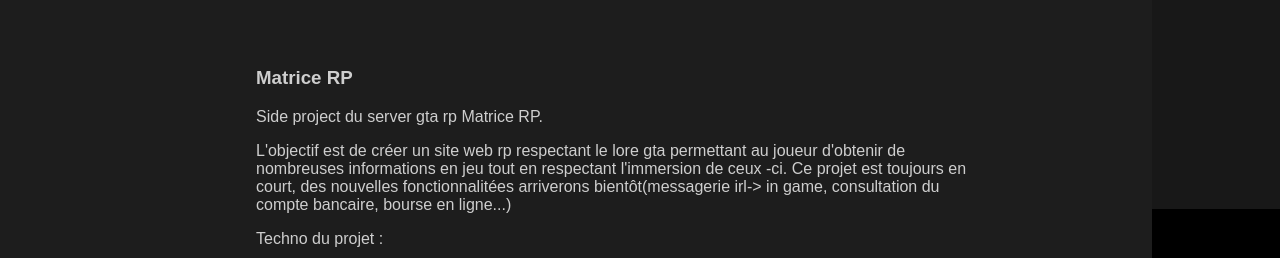
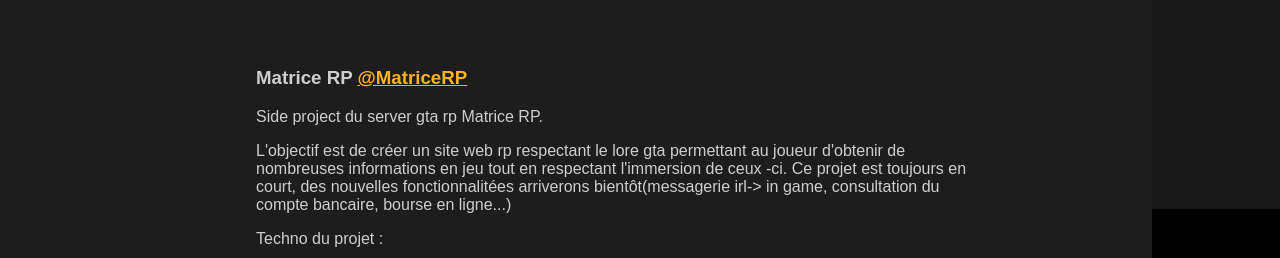
Before and after one commit to JimCarter44/JimCarter, a plain HTML site: page pages/Works.html in a window 1280 px wide. Both pictures are taken after a click on the item "MatriceRP". Shown: the part 351-609 px from the top of the page. Drawn offline with nearby package versions, Linux system fonts and the light colour scheme.

Commit message:
Link to MatriceRP website added

```diff
--- a/pages/Works.html
+++ b/pages/Works.html
@@ -76,7 +76,7 @@
         </div>
         <div id="portMatriceRp">
           <div>
-            <h3>Matrice RP</h3>
+            <h3>Matrice RP <a href="http://nheo.space/" class="linkProject">@MatriceRP</a></h3>
             <p>Side project du server gta rp Matrice RP.</p>
             <p>L'objectif est de créer un site web rp respectant le lore gta permettant au joueur d'obtenir de nombreuses informations en jeu tout en respectant l'immersion de ceux -ci. Ce projet est toujours en court, des nouvelles fonctionnalitées arriverons bientôt(messagerie irl-> in game, consultation du compte bancaire, bourse en ligne...)</p>
             <p>Techno du projet :</p>
```
